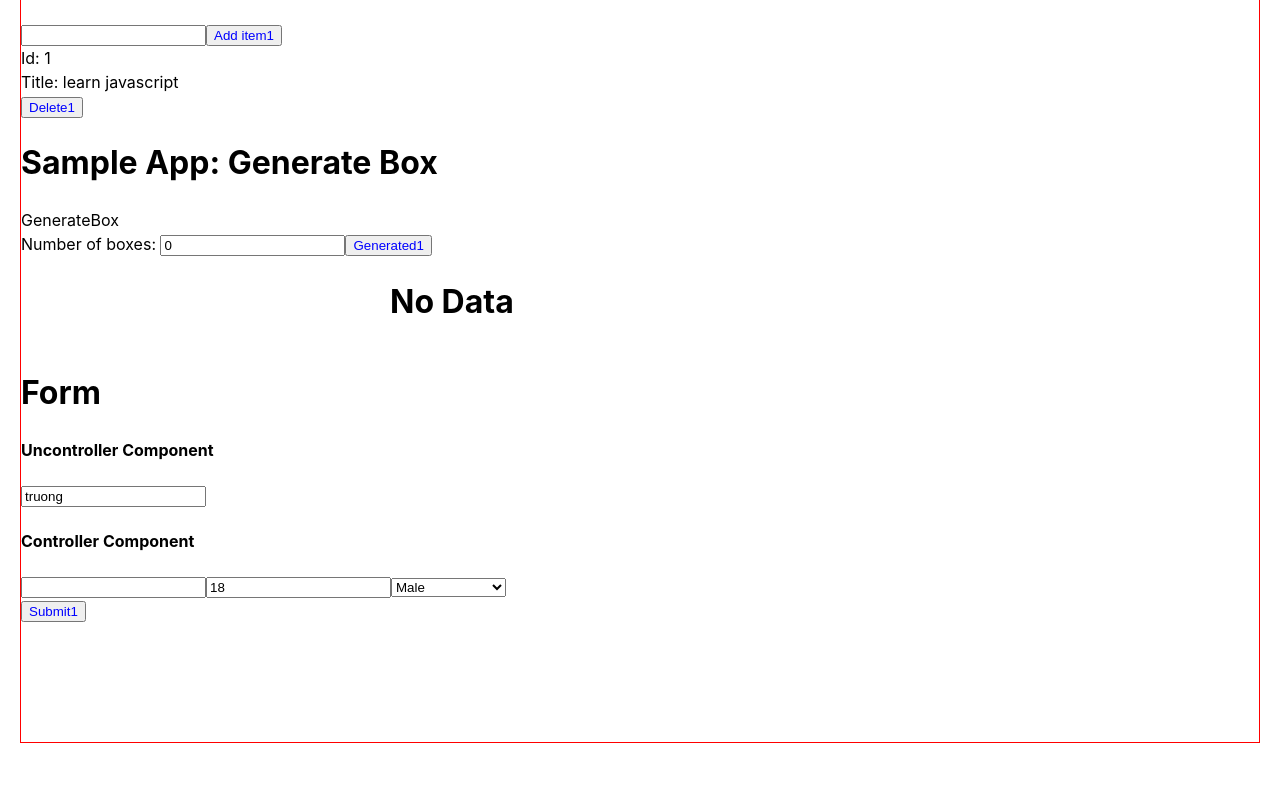
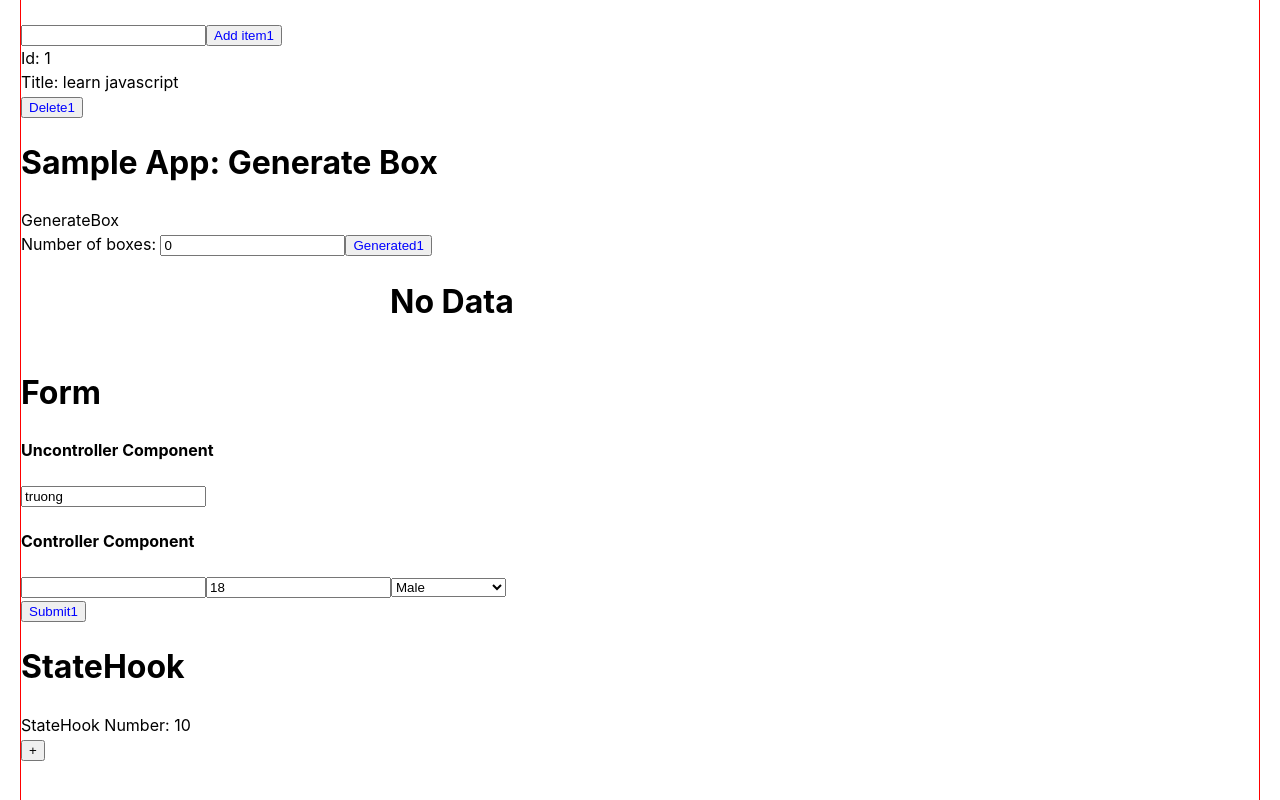
Before and after one commit to vietmit37/tony-react, a React (Vite) app: page / in a window 1280 px wide. Shown: the part 2253-3053 px from the top of the page. Before the commit the page ends 3016 px from the top, so only its background shows below. Built offline with nearby package versions, Linux system fonts and the light colour scheme.

Commit message:
usestate

```diff
--- a/src/App.jsx
+++ b/src/App.jsx
@@ -15,6 +15,7 @@ import List from "./pages/List";
 import GenerateBox from "./pages/GenerateBox";
 import LiftingStateUp from "./pages/LiftingStateUp";
 import From from './pages/Form';
+import StateHook from "./pages/StateHook";
 
 // components
 
@@ -75,6 +76,9 @@ function App() {
 
       <h1>Form</h1>
       <From />
+
+      <h1>StateHook</h1>
+      <StateHook />
       <br />
       <br />
       <br />
--- /dev/null
+++ b/src/pages/StateHook.jsx
@@ -0,0 +1,45 @@
+import React from 'react'
+
+const createInitialTodos = () => {
+  console.log('createInitialTodos')
+  return [
+    { id: 1, title: 'Todo 1', completed: false },
+  ]
+}
+
+function StateHook() {
+  const [, setCount] = React.useState(1);
+  const [number, setNumber] = React.useState(10);
+  // const [todos, setTodos] = React.useState(createInitialTodos()); // Passing the initial state directly: createInitialTodos() is only used for the initial render, you’re still calling this function on every render
+  const [todos, setTodos] = React.useState(createInitialTodos); // Passing the initializer function: you’re passing createInitialTodos, which is the function itself. If you pass a function to useState, React will only call it during initialization.
+
+
+  console.log('todos: ', todos)
+
+
+  function handleIncrement() {
+    // auto batching update
+    // setNumber(number + 1);
+    // setNumber(number + 1);
+    // setNumber(number + 1);
+
+    // updater function
+    setNumber((prevNumber) => prevNumber + 1);
+    setNumber((prevNumber) => prevNumber + 1);
+    setNumber((prevNumber) => prevNumber + 1);
+
+    console.log('handleIncrement: ', number);
+  }
+
+  return (
+    <div>
+      StateHook
+      Number: {number} <br />
+      <button onClick={handleIncrement}>+</button>
+
+
+    </div>
+  )
+}
+
+export default StateHook
```
